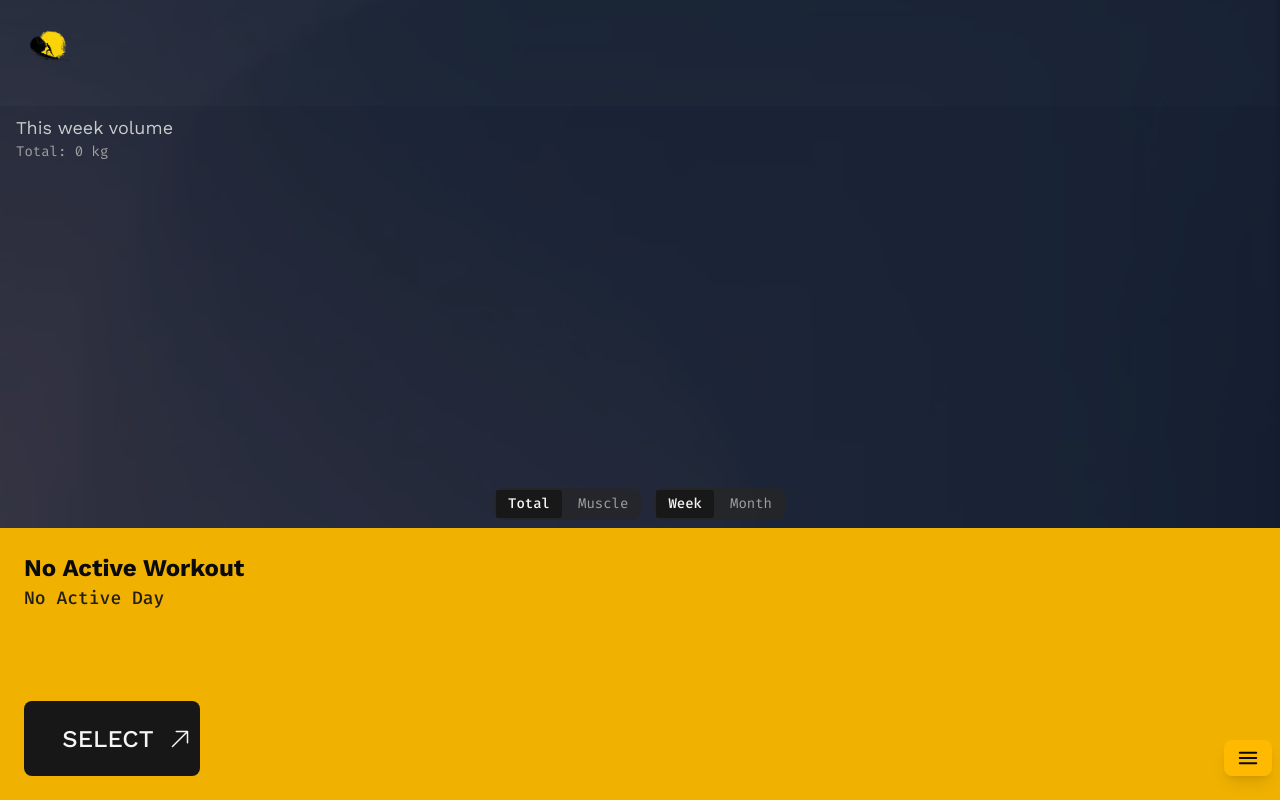
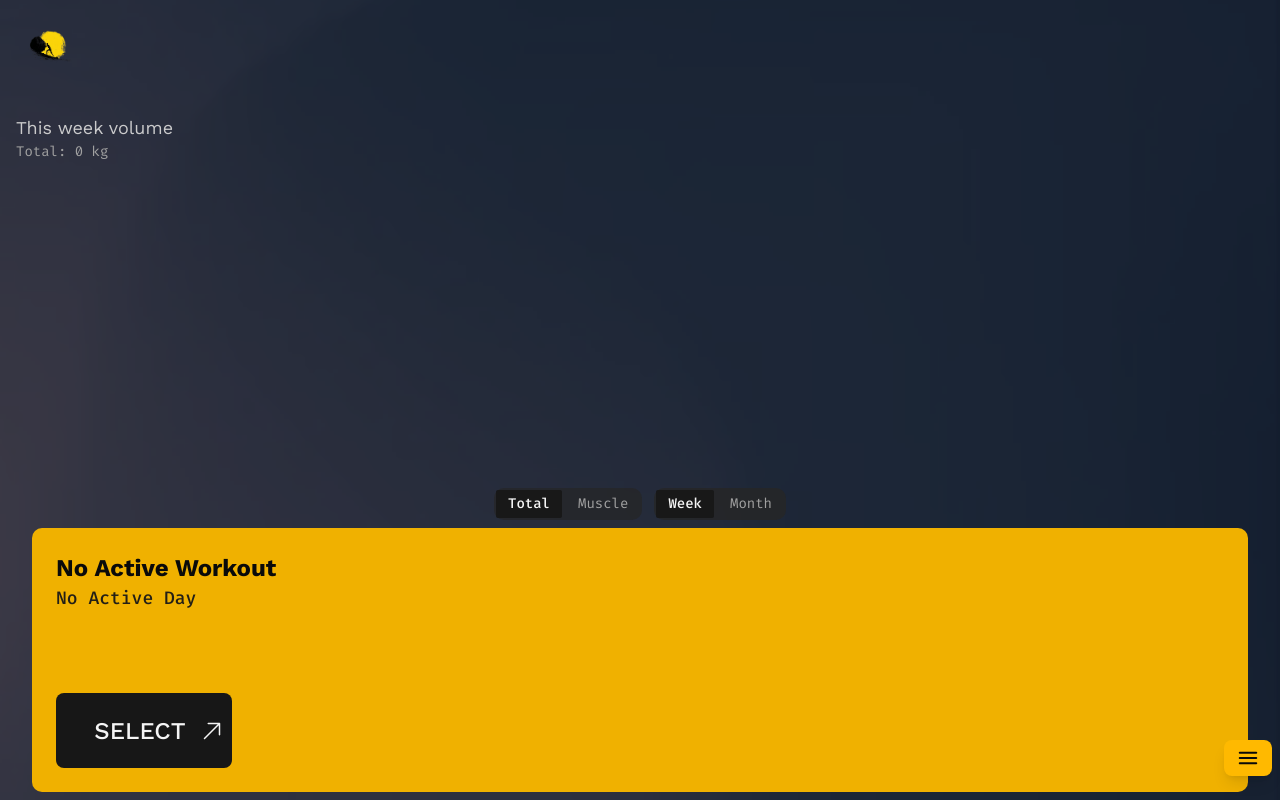
Before and after one commit to Fr1endly/resistance-diary, a React (Vite) app: page / in a window 1280 px wide. Built offline with nearby package versions, Linux system fonts and the light colour scheme.

Commit message:
Fix: Some small stylistic channges

```diff
--- a/src/components/ui/PageLayout.tsx
+++ b/src/components/ui/PageLayout.tsx
@@ -9,7 +9,7 @@ import Dialog from '@/components/ui/Dialog'
 
 // Layout height configuration by variant
 const LAYOUT_CONFIG = {
-  sectioned: { upper: '66%', middle: '80%', bottom: '34%' },
+  sectioned: { upper: '66%', middle: '80%', bottom: '33%' },
   glass: { upper: '7%', middle: '0', bottom: '93%' },
 } as const
 
@@ -78,7 +78,7 @@ const PageLayout = ({
           </div>
 
           {/* background texture */}
-          <div className="bg-gray-900/90 w-full h-full z-20 absolute top-0">
+          <div className="bg-gray-900 w-full h-full z-20 absolute top-0 ">
             <img
               src={BgTextureImg}
               alt="Background Texture"
@@ -87,10 +87,10 @@ const PageLayout = ({
           </div>
 
           {/* content - transparent section  */}
-          <div className="relative h-full w-full z-30 ">
+          <div className="bg-gray-900/0 relative h-full w-full z-30 flex flex-col items-center">
             {/* Top section */}
             <motion.div
-              className="flex flex-col justify-end relative"
+              className="flex flex-col justify-end relative w-full"
               {...fadeAnimation}
               style={{ height: config.upper }}
               transition={{ duration: 1, ease: 'easeInOut' }}
@@ -100,7 +100,7 @@ const PageLayout = ({
               </div>
 
               <motion.div
-                className="w-full bg-gray-900/15 relative z-30 flex justify-between items-end overflow-auto"
+                className="w-full  relative z-30 flex justify-between items-end overflow-auto"
                 style={{ height: config.middle }}
                 transition={{ duration: 0.35, ease: 'easeInOut' }}
               >
@@ -111,10 +111,10 @@ const PageLayout = ({
             {/* Bottom section - yellow for sectioned/singular, glass for glass variant */}
             <motion.div
               className={cn(
-                'flex flex-col justify-start items-start overflow-hidden relative z-30',
+                'flex flex-col justify-start items-start overflow-hidden relative z-30 w-[95%]',
                 variant === 'glass'
                   ? 'p-4 h-full w-full bg-gray-900/15'
-                  : 'p-6 pr-6 bg-yellow-500',
+                  : 'p-6 bg-yellow-500 rounded-lg',
               )}
               style={{ height: config.bottom }}
               transition={{ duration: 0.35, ease: 'easeInOut' }}
```
